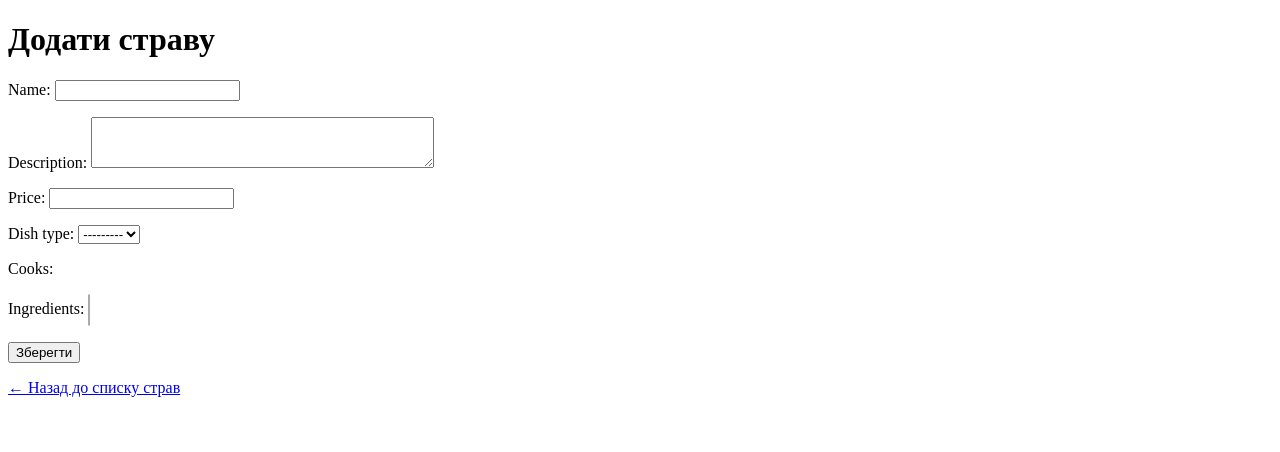
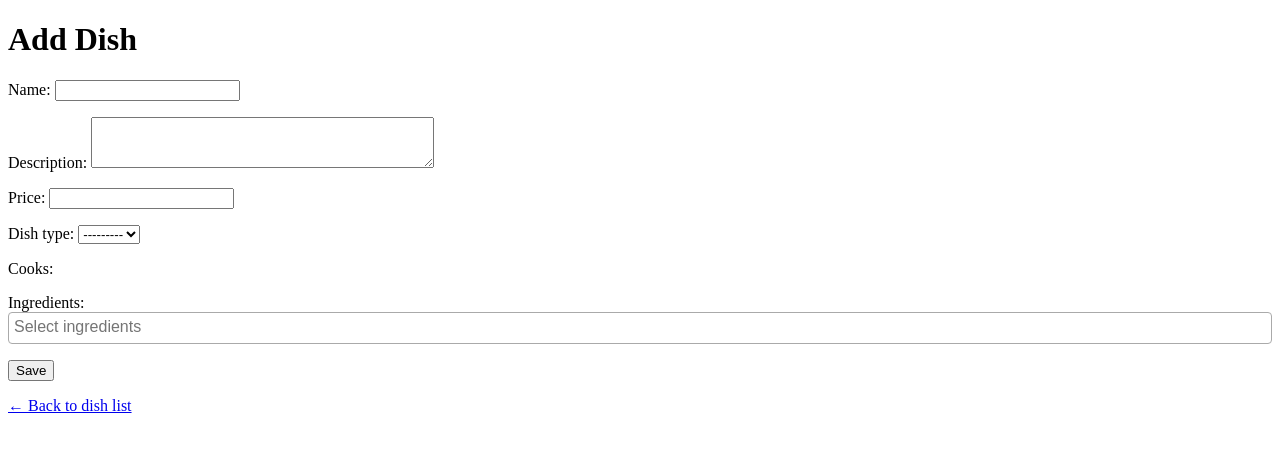
Before and after one commit to kravetst/kitchen_manager, a Django app: page /dishes/create/ in a window 1280 px wide. Shown: the top 452 px of the page. Run offline with Django 5.2, Linux system fonts and the light colour scheme; data that the repository does not hold is empty; some libraries are stand-ins or nearby versions.

Commit message:
Update forms, views and templates for dish creation and listing

```diff
--- a/kitchen/forms.py
+++ b/kitchen/forms.py
@@ -1,6 +1,6 @@
 from django import forms
 from django.contrib.auth.forms import UserCreationForm, UserChangeForm
-from .models import Cook, Dish, DishType
+from .models import Cook, Dish
 
 
 class CookCreationForm(UserCreationForm):
@@ -11,12 +11,12 @@ class CookCreationForm(UserCreationForm):
             "first_name",
             "last_name",
             "email",
-            "years_of_experience"
+            "years_of_experience",
         )
 
 
 class CookChangeForm(UserChangeForm):
-    password = None  # прибираємо поле пароля
+    password = None  # Remove password field
 
     class Meta:
         model = Cook
@@ -25,7 +25,7 @@ class CookChangeForm(UserChangeForm):
             "first_name",
             "last_name",
             "email",
-            "years_of_experience"
+            "years_of_experience",
         )
 
 
@@ -36,5 +36,10 @@ class DishForm(forms.ModelForm):
         widgets = {
             "description": forms.Textarea(attrs={"rows": 3}),
             "cooks": forms.CheckboxSelectMultiple(),
-            "ingredients": forms.SelectMultiple(attrs={"class": "form-control"})
+            "ingredients": forms.SelectMultiple(
+                attrs={
+                    "id": "id_ingredients",
+                    "class": "form-control",
+                }
+            ),
         }
--- a/kitchen/templates/kitchen/dish_form.html
+++ b/kitchen/templates/kitchen/dish_form.html
@@ -1,27 +1,31 @@
 {% load static %}
 
 <!DOCTYPE html>
-<html>
+<html lang="en">
 <head>
-    <title>Додати страву</title>
+    <meta charset="UTF-8">
+    <title>Add Dish</title>
     <link href="https://cdnjs.cloudflare.com/ajax/libs/select2/4.1.0-rc.0/css/select2.min.css" rel="stylesheet"/>
     <script src="https://code.jquery.com/jquery-3.6.0.min.js"></script>
     <script src="https://cdnjs.cloudflare.com/ajax/libs/select2/4.1.0-rc.0/js/select2.min.js"></script>
 </head>
 <body>
-    <h1>Додати страву</h1>
+    <h1>Add Dish</h1>
+
     <form method="post">
         {% csrf_token %}
         {{ form.as_p }}
-        <button type="submit">Зберегти</button>
+        <button type="submit">Save</button>
     </form>
-    <p><a href="{% url 'dish_list' %}">← Назад до списку страв</a></p>
+
+    <p><a href="{% url 'dish_list' %}">← Back to dish list</a></p>
 
     <script>
         $(document).ready(function() {
             $('#id_ingredients').select2({
-                placeholder: "Виберіть інгредієнти",
-                allowClear: true
+                placeholder: "Select ingredients",
+                allowClear: true,
+                width: '100%'
             });
         });
     </script>
--- a/kitchen/views.py
+++ b/kitchen/views.py
@@ -4,13 +4,15 @@ from kitchen.models import Dish
 
 
 def dish_list(request):
-    dishes = Dish.objects.all()
+    dishes = Dish.objects.all().prefetch_related(
+        "ingredients",
+        "cooks",
+        "dish_type"
+    )
     return render(
         request,
         "kitchen/dish_list.html",
-        {
-            "dishes": dishes,
-        },
+        {"dishes": dishes}
     )
 
 
```
Also changed, not shown: kitchen/templates/kitchen/dish_list.html (+12 -16 lines).
